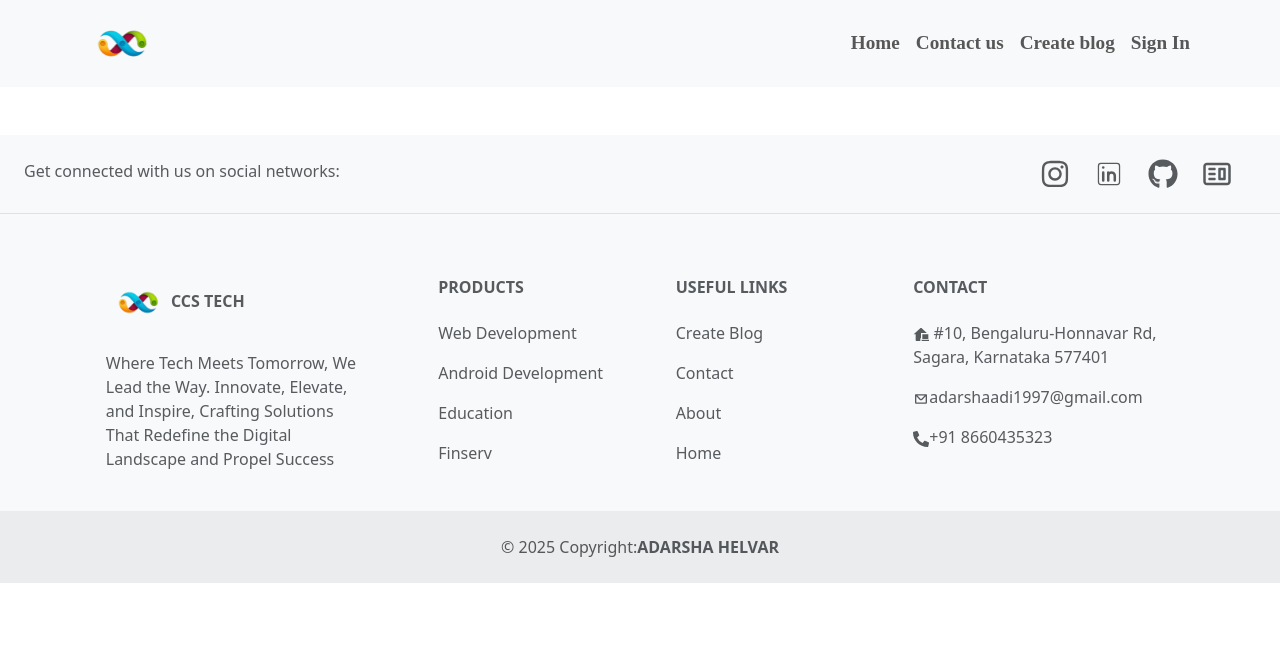
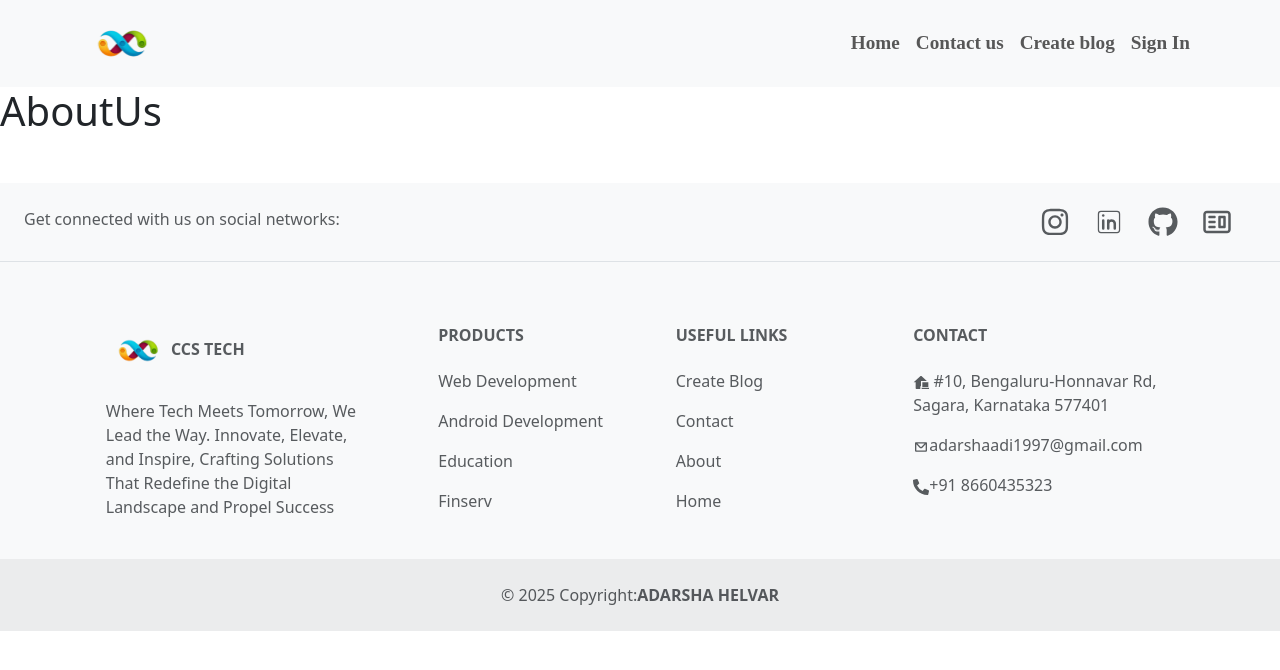
Before and after one commit to SangatiThanmayee/blogapp, a React (Vite) app in the folder my-app/: page /about in a window 1280 px wide. Shown: the top 670 px of the page. Built offline with nearby package versions, Linux system fonts and the light colour scheme.

Commit message:
add create blog page

```diff
--- /dev/null
+++ b/my-app/src/components/AboutUS/AboutUs.jsx
@@ -0,0 +1,11 @@
+import React from 'react'
+
+const AboutUs = () => {
+  return (
+    <div>
+      <h1>AboutUs</h1>
+    </div>
+  )
+}
+
+export default AboutUs
--- a/my-app/src/routes/Routing.jsx
+++ b/my-app/src/routes/Routing.jsx
@@ -6,6 +6,7 @@ import CreateBlog from "../components/CreateBlog/CreateBlog";
 import Signin from "../components/Signin/Signin";
 import Register from "../components/Register/Register";
 import EditUserInfo from "../components/EditUserInfo/EditUserInfo";
+import AboutUs from "../components/AboutUS/AboutUs";
 
 
 
@@ -17,6 +18,7 @@ const Routing = () => {
         <Route path="/" element={<Home />} />
         <Route path="/contactus" element={<ContactUs />} />
         <Route path="/createNewBlog" element={<CreateBlog />} />
+        <Route path="/about" element={<AboutUs/>} />
         <Route path="/signin" element={<Signin />} />
         <Route path="/register" element={<Register />} />
         <Route path="/user/:id" element={<EditUserInfo />} />
```
